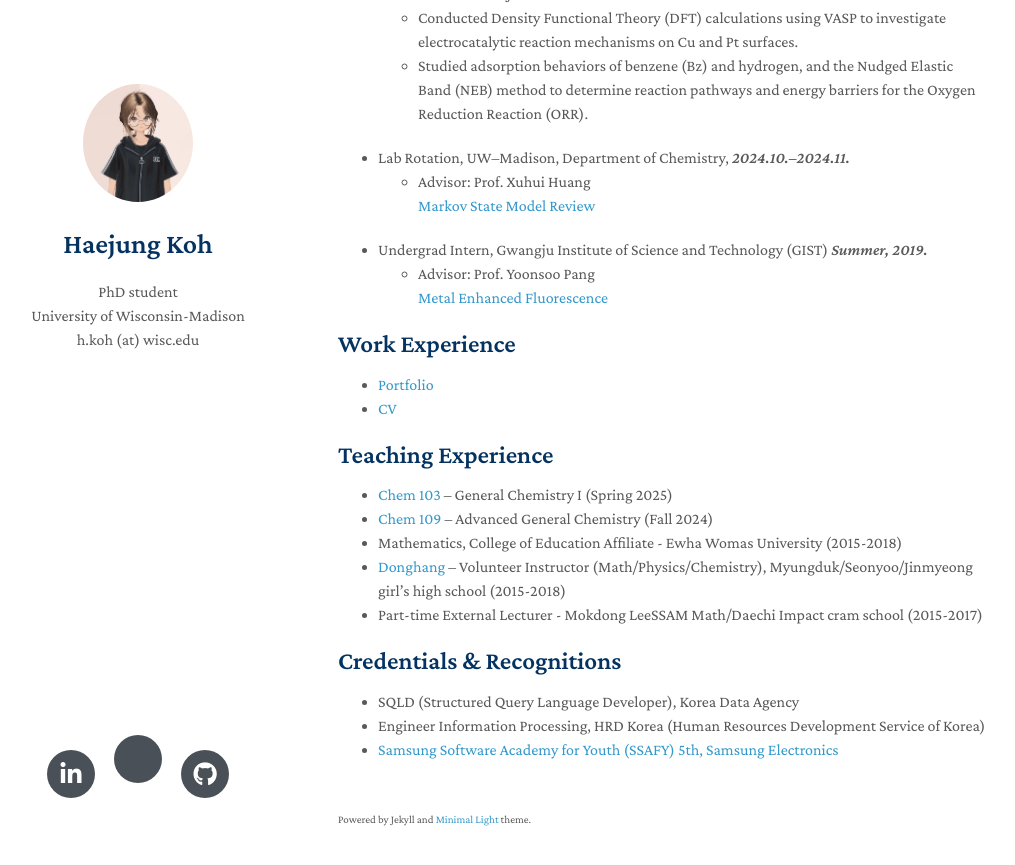
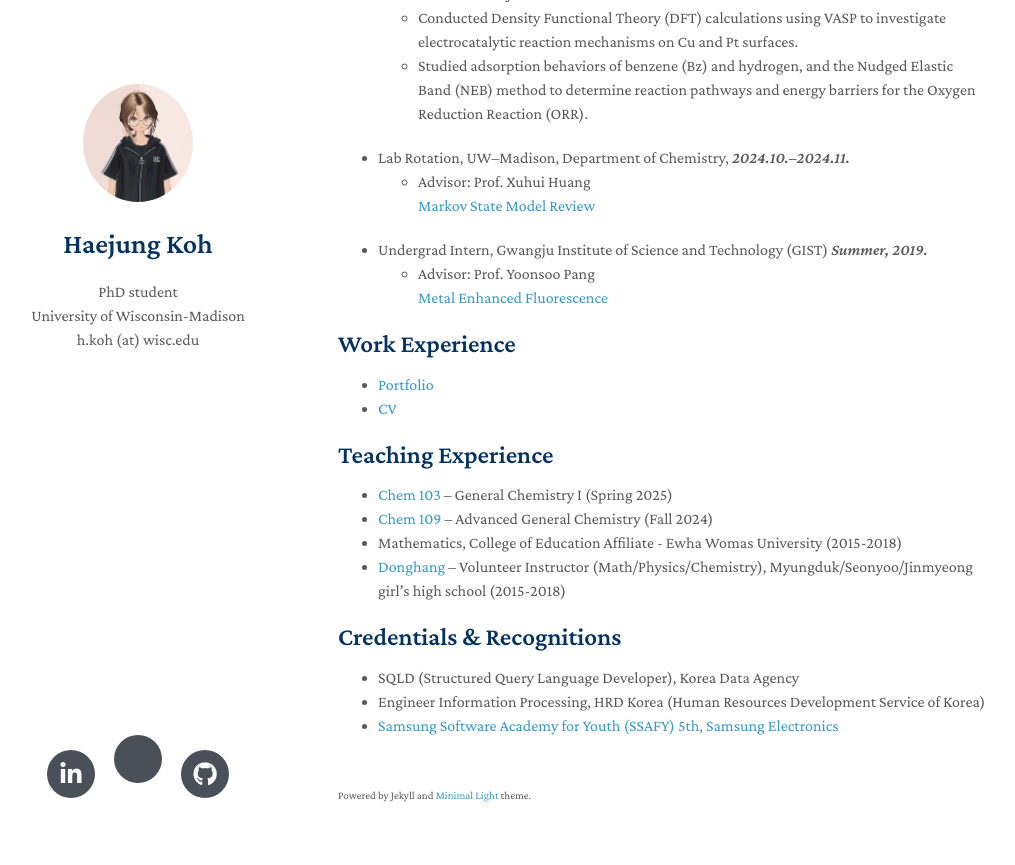
Before and after one commit to MaximHelio/MaximHelio.github.io, a Jekyll site: the page built from index.md, in a window 1280 px wide and 900 px high, scrolled down 1000 px. Shown: the top 865 px of the window, without its empty margins (132-1147 px from the left). Built offline with Jekyll 4.4.1, drawn with Linux system fonts in a browser that asks for light colours; nearby versions of some CDN libraries; a style sheet for code colours, icons or effects is not loaded; our own code applies the rules of GitHub Pages for plain Markdown files.

Commit message:
Add first

```diff
--- a/index.md
+++ b/index.md
@@ -48,7 +48,6 @@ In my free time, I enjoy:
 - [Chem 109](https://guide.wisc.edu/courses/chem/) – Advanced General Chemistry (Fall 2024)
 - Mathematics, College of Education Affiliate - Ewha Womas University (2015-2018)
 - [Donghang](https://www.donghaeng.seoul.kr/main.do) – Volunteer Instructor (Math/Physics/Chemistry), Myungduk/Seonyoo/Jinmyeong girl's high school (2015-2018)
-- Part-time External Lecturer - Mokdong LeeSSAM Math/Daechi Impact cram school (2015-2017)
 
 ## Credentials & Recognitions
 * SQLD (Structured Query Language Developer), Korea Data Agency
```
